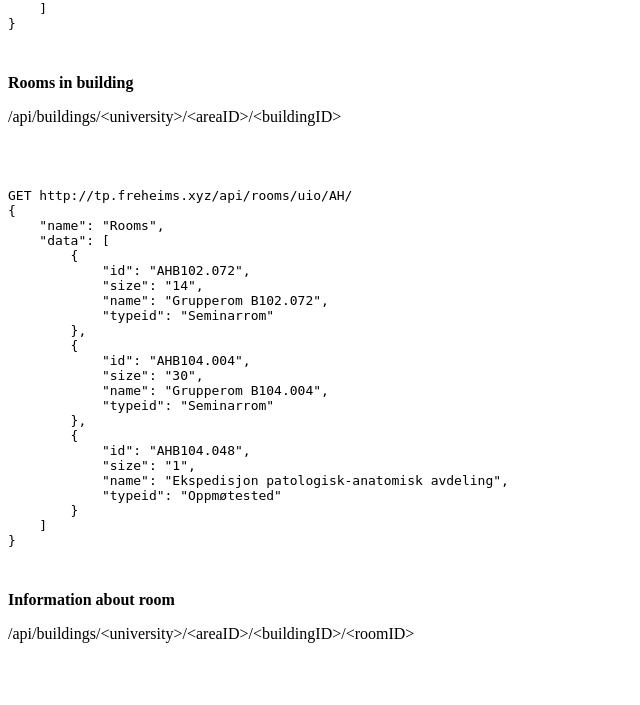
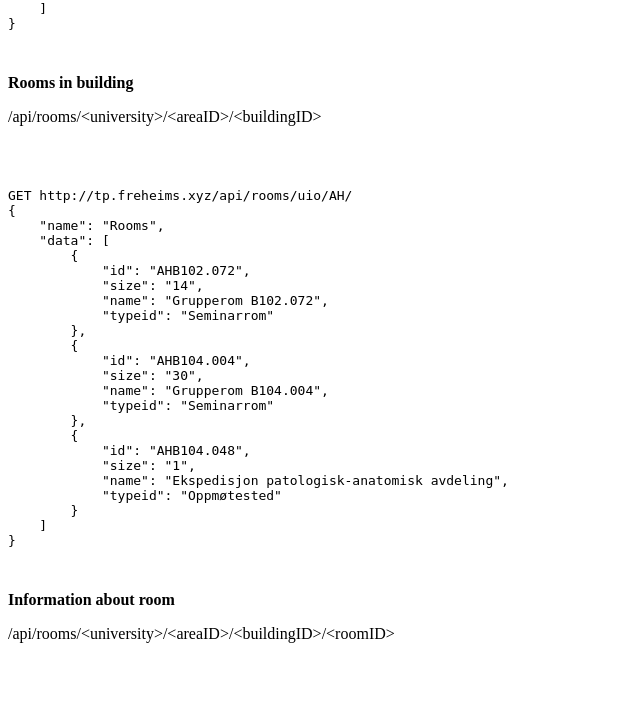
Before and after one commit to Freheims/Timeplanlegger-API, a Flask app: page / in a window 1280 px wide. Shown: the part 874-1579 px from the top of the page, without its empty margins (0-640 px from the left). Run offline with Flask 2, Linux system fonts and the light colour scheme.

Commit message:
Updated docs

```diff
--- a/templates/index.html
+++ b/templates/index.html
@@ -58,7 +58,7 @@
 		</code>
 		</pre>
 		<b>Rooms in building</b></br>
-		<p>/api/buildings/&lt;university&gt;/&lt;areaID&gt;/&lt;buildingID&gt;</p></br>
+		<p>/api/rooms/&lt;university&gt;/&lt;areaID&gt;/&lt;buildingID&gt;</p></br>
 		<pre>
 		<code>
 GET http://tp.freheims.xyz/api/rooms/uio/AH/
@@ -88,7 +88,7 @@
 		</code>
 		</pre>
 		<b>Information about room</b></br>
-		<p>/api/buildings/&lt;university&gt;/&lt;areaID&gt;/&lt;buildingID&gt;/&lt;roomID&gt;</p></br>
+		<p>/api/rooms/&lt;university&gt;/&lt;areaID&gt;/&lt;buildingID&gt;/&lt;roomID&gt;</p></br>
 		<pre>
 		<code>
 GET http://tp.freheims.xyz/api/rooms/uio/AH/AHB1/AHB102.072
```
